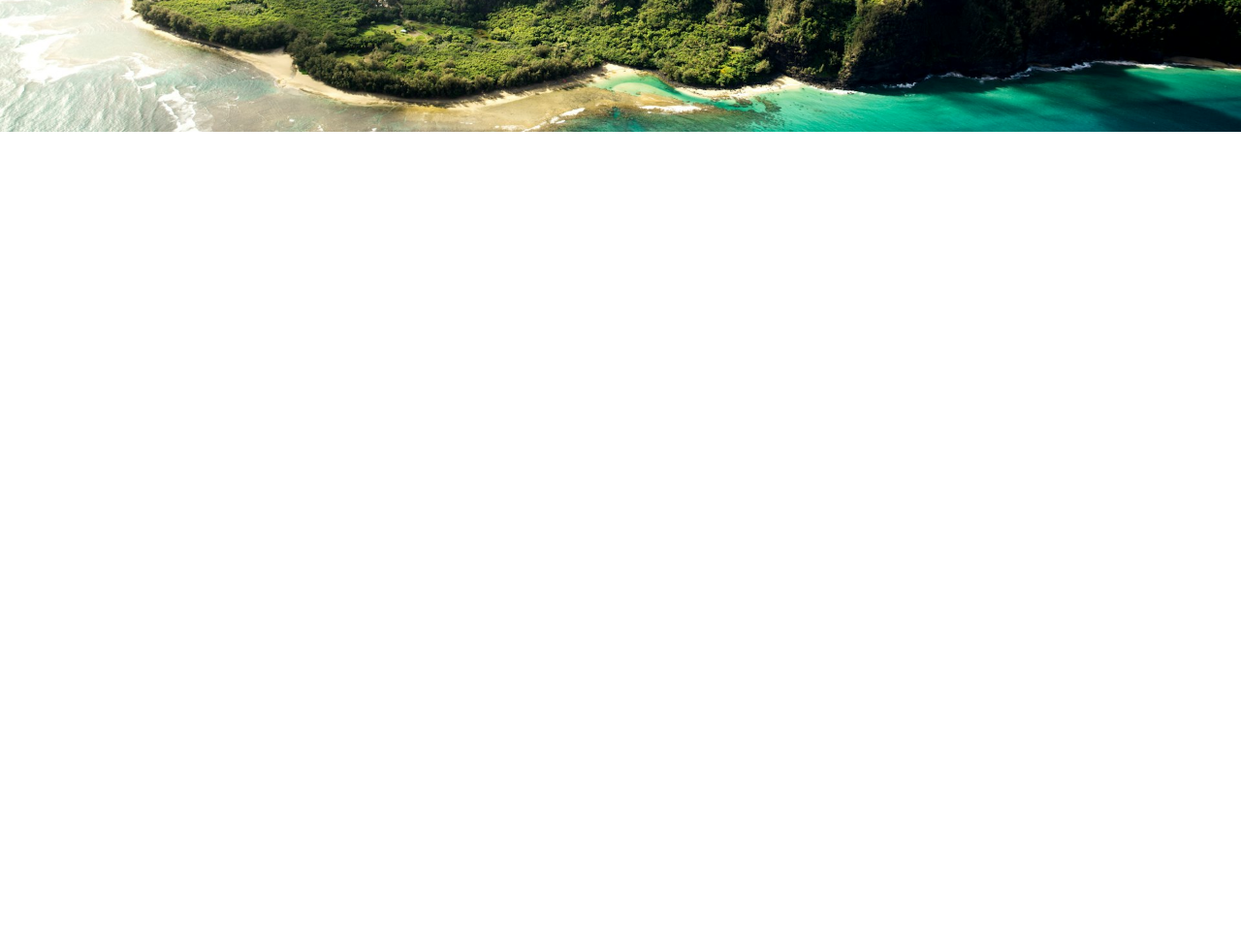
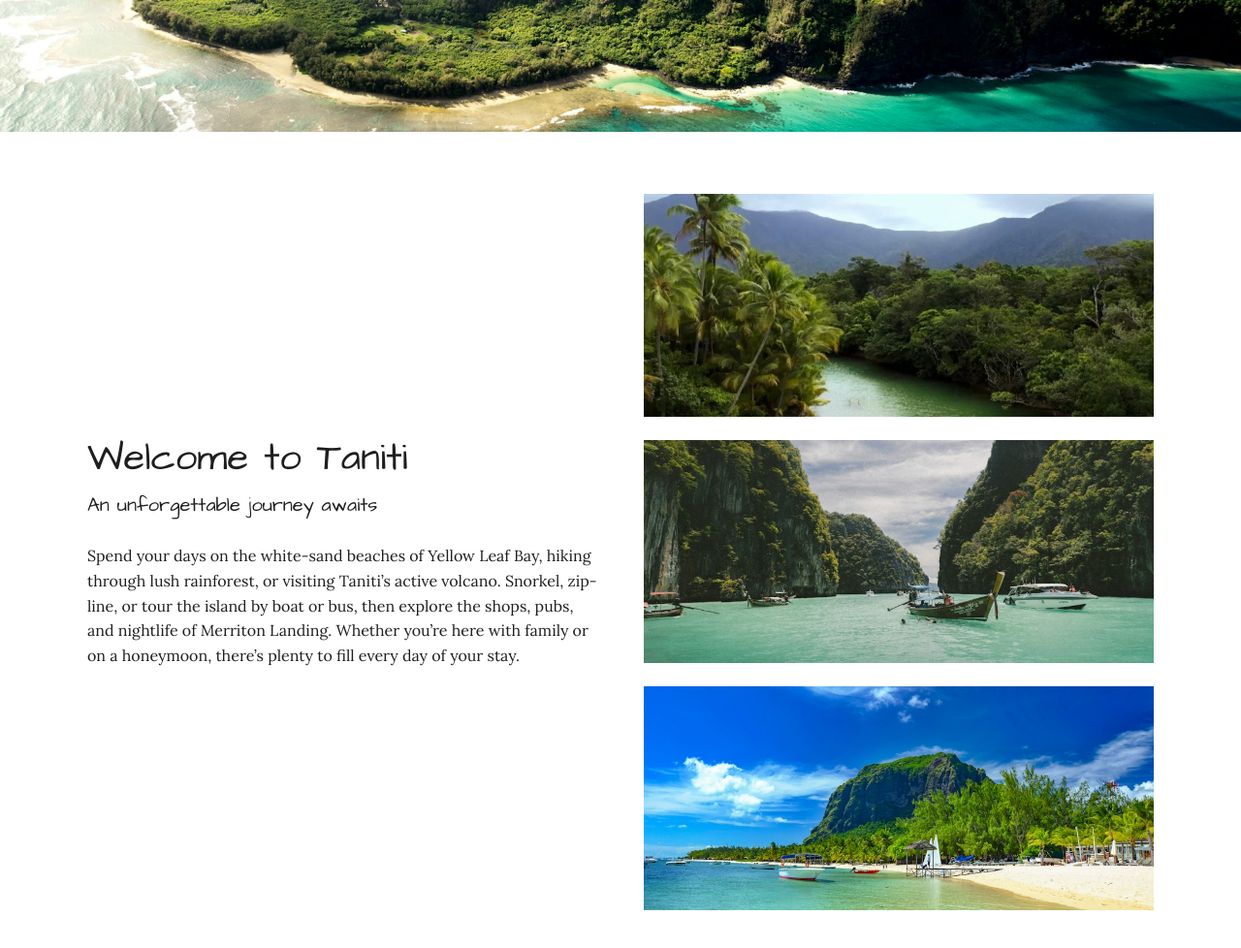
Before and after one commit to mitrerogelio/taniti, a plain HTML site: page index.html in a window 1280 px wide. Shown: the part 500-1478 px from the top of the page at 97% size. Before the commit the page ends 800 px from the top, so only its background shows below. Drawn offline with Linux system fonts and the light colour scheme.

Commit message:
add home welcome section

```diff
--- a/index.html
+++ b/index.html
@@ -32,6 +32,20 @@
             <h1>Adventure Awaits</h1>
         </section>
 
+        <!-- Welcome -->
+        <section id="welcome" class="split">
+            <div>
+                <h2>Welcome to Taniti</h2>
+                <p class="subtitle">An unforgettable journey awaits</p>
+                <p>Spend your days on the white-sand beaches of Yellow Leaf Bay, hiking through lush rainforest, or visiting Taniti&rsquo;s active volcano. Snorkel, zip-line, or tour the island by boat or bus, then explore the shops, pubs, and nightlife of Merriton Landing. Whether you&rsquo;re here with family or on a honeymoon, there&rsquo;s plenty to fill every day of your stay.</p>
+            </div>
+            <ul>
+                <li><a href="things-to-do.html#rainforest-volcano"><img src="assets/river.jpg" alt="Clear river running through the rainforest"></a></li>
+                <li><a href="things-to-do.html#beaches"><img src="assets/cove.jpg" alt="Boats in a turquoise cove between limestone cliffs"></a></li>
+                <li><a href="things-to-do.html#other-activities"><img src="assets/bay.jpg" alt="Green mountain above a bay with boats"></a></li>
+            </ul>
+        </section>
+
     </main>
 </body>
 </html>
--- a/styles.css
+++ b/styles.css
@@ -167,6 +167,39 @@ header [aria-current="page"] {
     }
 }
 
+/* Split */
+.split {
+    display: grid;
+    grid-template-columns: 1fr 1fr;
+    align-items: center;
+    gap: 3rem;
+}
+
+.split-reverse > :first-child {
+    order: 2;
+}
+
+.split p + p {
+    margin-top: 1rem;
+}
+
+.subtitle {
+    margin-bottom: 1.5rem;
+    font-family: var(--font-display);
+    font-size: 1.25rem;
+}
+
+@media (max-width: 768px) {
+    .split {
+        grid-template-columns: 1fr;
+        gap: 2rem;
+    }
+
+    .split-reverse > :first-child {
+        order: 0;
+    }
+}
+
 /* ==== Per page styles ==== */
 
 /* Home */
@@ -193,3 +226,18 @@ header [aria-current="page"] {
         font-size: 2.75rem;
     }
 }
+
+#welcome ul {
+    display: grid;
+    gap: 1.5rem;
+}
+
+#welcome ul img {
+    width: 100%;
+    aspect-ratio: 16 / 7;
+    object-fit: cover;
+}
+
+#welcome ul a:hover img {
+    opacity: 0.85;
+}
```
